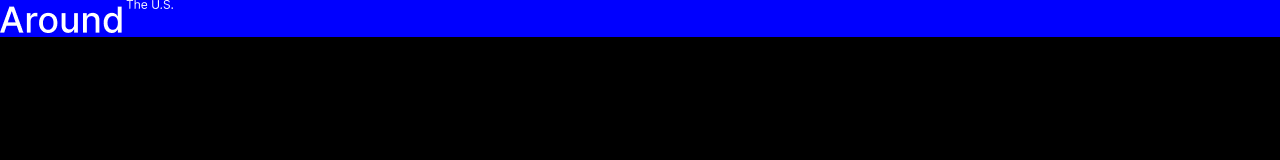
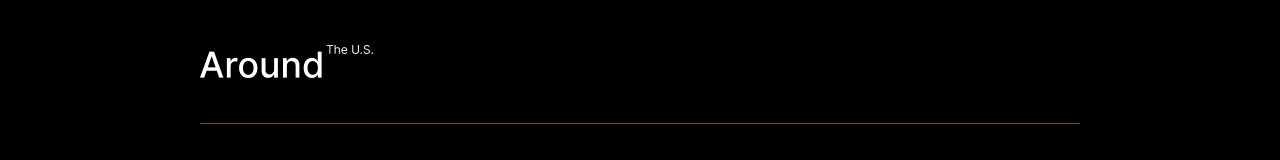
Before and after one commit to kaitbobait/web_project_4, a plain HTML site: page index.html in a window 1280 px wide. Drawn offline with Linux system fonts and the light colour scheme.

Commit message:
feat: header -  add logo and line

```diff
--- a/blocks/header/header.css
+++ b/blocks/header/header.css
@@ -0,0 +1,6 @@
+
+.header {
+  margin: 0 auto;
+  padding: 0;
+  border-bottom: 1px solid rgba(153, 108, 108, 0.7);
+}
--- a/blocks/logo/logo.css
+++ b/blocks/logo/logo.css
@@ -0,0 +1,6 @@
+
+.logo {
+  width: 173px;
+  height: 33px;
+  margin: 45px auto  41px;
+}
--- a/blocks/page/__content/page__content.css
+++ b/blocks/page/__content/page__content.css
@@ -1,7 +1,6 @@
 
 .page__content {
-  margin: 0;
+  margin: 0 200px;
   padding: 0;
   max-width: 1280px;
-  background-color: blue;
 }
```
